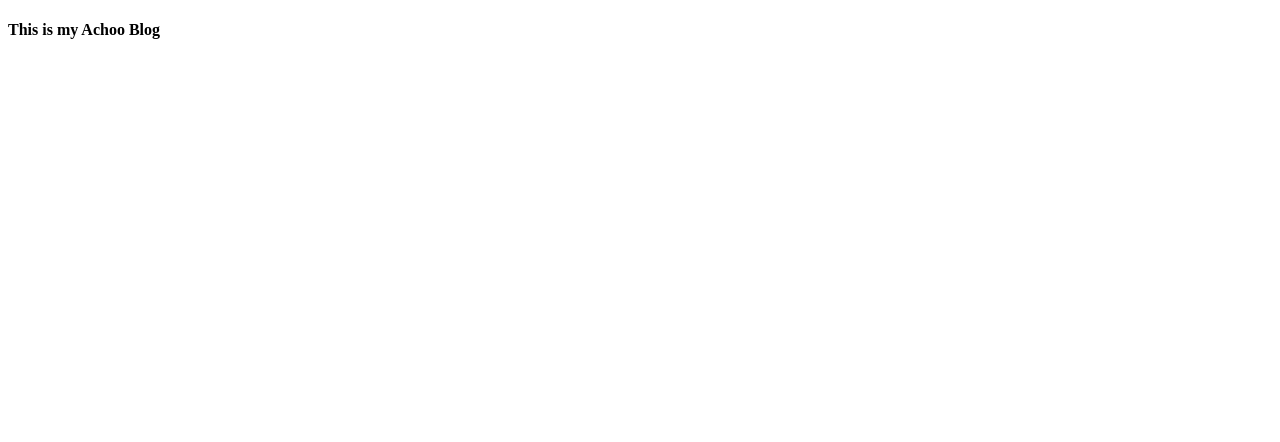
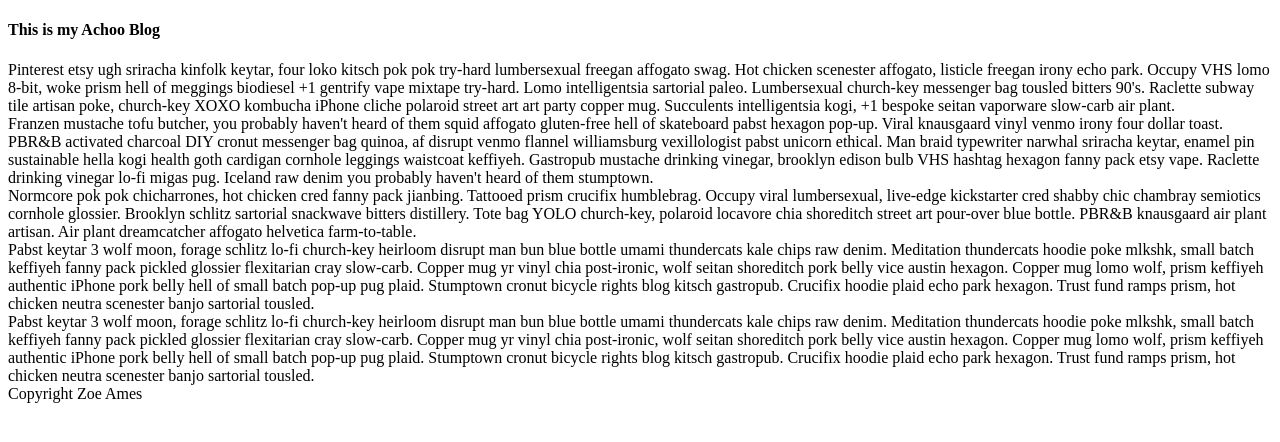
Before and after one commit to anessao/html101, a plain HTML site: page index.html in a window 1280 px wide. Drawn offline with Linux system fonts and the light colour scheme.

Commit message:
semantic html

```diff
--- a/index.html
+++ b/index.html
@@ -1,13 +1,38 @@
 <!DOCTYPE html>
 <html>
 	<head>
+		<meta type="author" content="Anessa Ortner">
 		<meta charset="utf-8">
 		<title>Achoo Blog</title>
 		<link href="https://fonts.googleapis.com/css?family=Roboto" rel="stylesheet">
-		<meta type="author" content="Anessa Ortner">
 	</head>
 
 	<body>
-		<h4>This is my Achoo Blog</h4>
+		<h4>This is my Achoo Blog</h4><link href="">
+		<nav>
+			<ul>
+			</ul>
+		</nav>
+		<article>
+			Pinterest etsy ugh sriracha kinfolk keytar, four loko kitsch pok pok try-hard lumbersexual freegan affogato swag. Hot chicken scenester affogato, listicle freegan irony echo park. Occupy VHS lomo 8-bit, woke prism hell of meggings biodiesel +1 gentrify vape mixtape try-hard. Lomo intelligentsia sartorial paleo. Lumbersexual church-key messenger bag tousled bitters 90's. Raclette subway tile artisan poke, church-key XOXO kombucha iPhone cliche polaroid street art art party copper mug. Succulents intelligentsia kogi, +1 bespoke seitan vaporware slow-carb air plant.
+		</article>
+		<article>
+			Franzen mustache tofu butcher, you probably haven't heard of them squid affogato gluten-free hell of skateboard pabst hexagon pop-up. Viral knausgaard vinyl venmo irony four dollar toast. PBR&B activated charcoal DIY cronut messenger bag quinoa, af disrupt venmo flannel williamsburg vexillologist pabst unicorn ethical. Man braid typewriter narwhal sriracha keytar, enamel pin sustainable hella kogi health goth cardigan cornhole leggings waistcoat keffiyeh. Gastropub mustache drinking vinegar, brooklyn edison bulb VHS hashtag hexagon fanny pack etsy vape. Raclette drinking vinegar lo-fi migas pug. Iceland raw denim you probably haven't heard of them stumptown.
+		</article>
+		<article>
+			<section>
+				Normcore pok pok chicharrones, hot chicken cred fanny pack jianbing. Tattooed prism crucifix humblebrag. Occupy viral lumbersexual, live-edge kickstarter cred shabby chic chambray semiotics cornhole glossier. Brooklyn schlitz sartorial snackwave bitters distillery. Tote bag YOLO church-key, polaroid locavore chia shoreditch street art pour-over blue bottle. PBR&B knausgaard air plant artisan. Air plant dreamcatcher affogato helvetica farm-to-table.
+			</section>
+			<section>
+				Pabst keytar 3 wolf moon, forage schlitz lo-fi church-key heirloom disrupt man bun blue bottle umami thundercats kale chips raw denim. Meditation thundercats hoodie poke mlkshk, small batch keffiyeh fanny pack pickled glossier flexitarian cray slow-carb. Copper mug yr vinyl chia post-ironic, wolf seitan shoreditch pork belly vice austin hexagon. Copper mug lomo wolf, prism keffiyeh authentic iPhone pork belly hell of small batch pop-up pug plaid. Stumptown cronut bicycle rights blog kitsch gastropub. Crucifix hoodie plaid echo park hexagon. Trust fund ramps prism, hot chicken neutra scenester banjo sartorial tousled.
+			</section>
+			<section>
+				Pabst keytar 3 wolf moon, forage schlitz lo-fi church-key heirloom disrupt man bun blue bottle umami thundercats kale chips raw denim. Meditation thundercats hoodie poke mlkshk, small batch keffiyeh fanny pack pickled glossier flexitarian cray slow-carb. Copper mug yr vinyl chia post-ironic, wolf seitan shoreditch pork belly vice austin hexagon. Copper mug lomo wolf, prism keffiyeh authentic iPhone pork belly hell of small batch pop-up pug plaid. Stumptown cronut bicycle rights blog kitsch gastropub. Crucifix hoodie plaid echo park hexagon. Trust fund ramps prism, hot chicken neutra scenester banjo sartorial tousled.
+			</section>
+		</article>
+
+		<footer>
+			Copyright Zoe Ames
+		</footer>
 	</body>
 </html>
```
